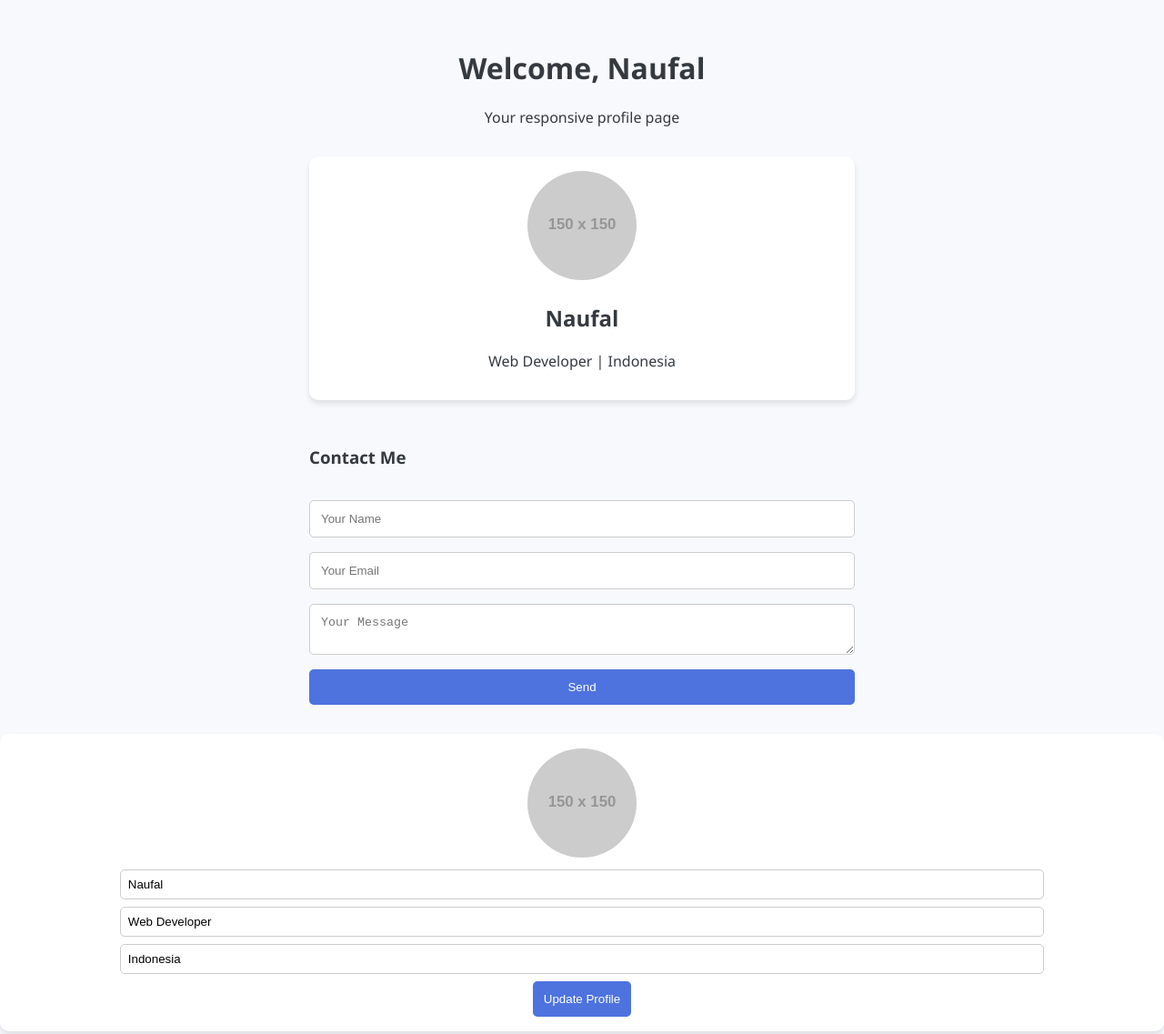
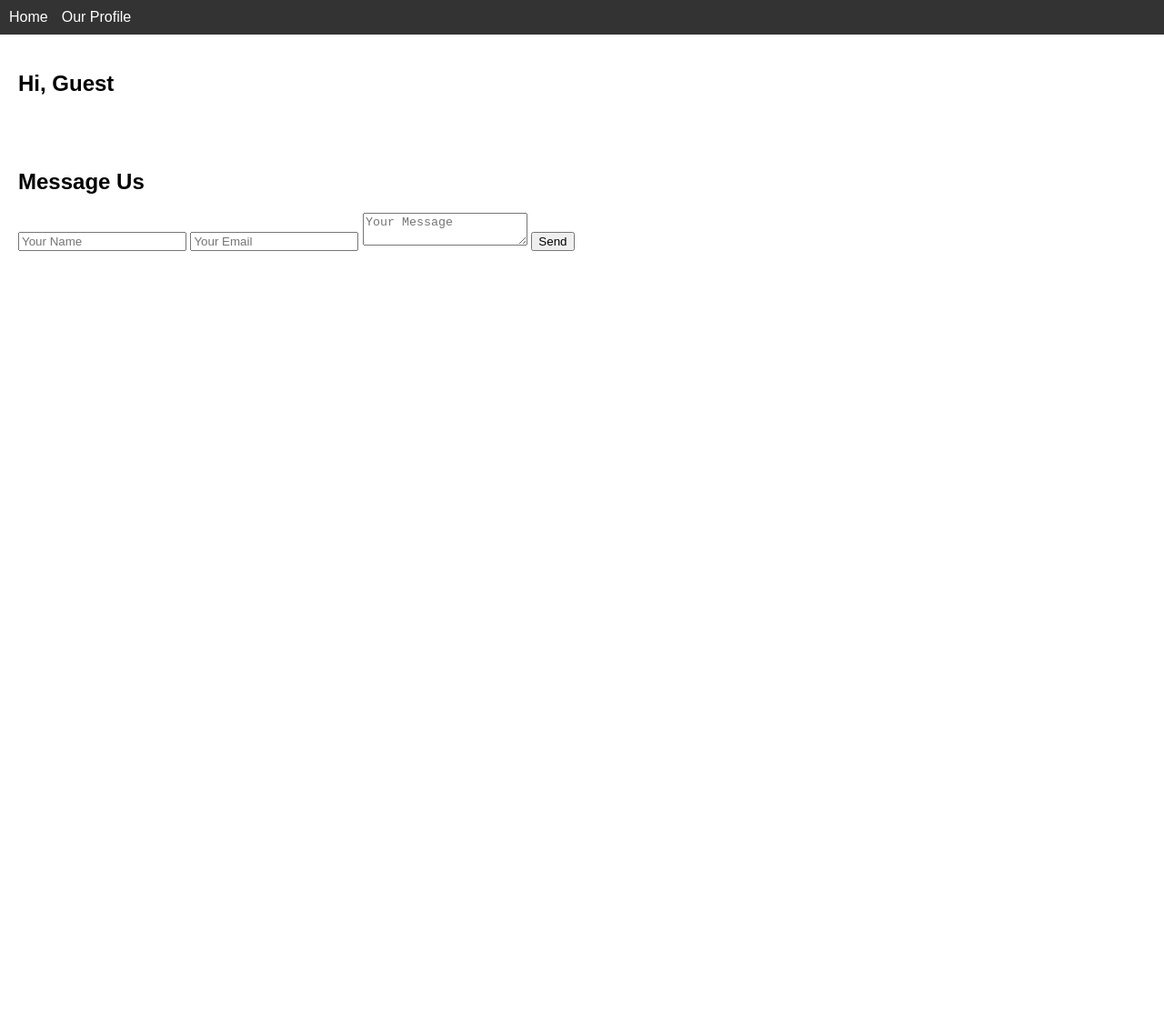
Before and after one commit to Revou-Coding-Camp/codingcamp-11-aug-25-naufalnap03, a plain HTML site: page index.html in a window 1280 px wide. Shown: the top 1137 px of the page at 91% size. After the commit the page ends 800 px from the top, so only its background shows below. Drawn offline with Linux system fonts and the light colour scheme; files that its build step writes are made by us from their sources; placeholder pictures from the web are drawn by us.

Commit message:
create index

```diff
--- a/css/style.css
+++ b/css/style.css
@@ -1,79 +1,36 @@
-:root {
-  --primary: #4e73df;
-  --accent: #f6c23e;
-  --bg: #f8f9fc;
-  --text: #343a40;
+body {
+  font-family: Arial, sans-serif;
+  margin: 0;
+  padding: 0;
 }
 
-body {
-  margin: 0;
-  font-family: 'Segoe UI', sans-serif;
-  background-color: var(--bg);
-  color: var(--text);
+nav {
+  background: #333;
+  color: white;
+  padding: 10px;
+  display: flex;
+  gap: 15px;
 }
 
-.container {
-  max-width: 600px;
-  margin: auto;
-  padding: 2rem;
+nav a {
+  color: white;
+  text-decoration: none;
 }
 
-header {
-  text-align: center;
-  margin-bottom: 2rem;
+nav a.active {
+  border-bottom: 2px solid yellow;
 }
 
-.profile-card {
-  text-align: center;
-  background: white;
-  padding: 1rem;
-  border-radius: 10px;
-  box-shadow: 0 4px 6px rgba(0,0,0,0.1);
-  margin-bottom: 2rem;
+section {
+  padding: 20px;
 }
 
-.profile-card img {
-  border-radius: 50%;
-  width: 120px;
-  height: 120px;
-}
-
-form {
-  display: flex;
-  flex-direction: column;
-  gap: 1rem;
-}
-
-input, textarea {
-  padding: 0.75rem;
-  border: 1px solid #ccc;
-  border-radius: 5px;
-}
-
-button {
-  background-color: var(--primary);
-  color: white;
-  border: none;
-  padding: 0.75rem;
-  border-radius: 5px;
-  cursor: pointer;
-  transition: background 0.3s ease;
-}
-
-button:hover {
-  background-color: var(--accent);
-}
-
-@media (max-width: 600px) {
-  .container {
-    padding: 1rem;
+/* Responsive */
+@media (max-width: 768px) {
+  nav {
+    flex-direction: column;
+  }
+  .banner img {
+    width: 100%;
   }
 }
-.profile-card input {
-  display: block;
-  margin: 0.5rem auto;
-  padding: 0.5rem;
-  width: 80%;
-  border-radius: 5px;
-  border: 1px solid #ccc;
-}
--- a/index.html
+++ b/index.html
@@ -3,38 +3,34 @@
 <head>
   <meta charset="UTF-8" />
   <meta name="viewport" content="width=device-width, initial-scale=1.0" />
-  <title>SEFC Profile</title>
-  <link rel="stylesheet" href="style.css" />
+  <title>Home - SEFC</title>
+  <link rel="stylesheet" href="css/style.css" />
 </head>
 <body>
-  <div class="container">
   <header>
-      <h1>Welcome, Naufal</h1>
-      <p>Your responsive profile page</p>
+    <nav>
+      <a href="index.html">Home</a>
+      <a href="profile.html">Our Profile</a>
+    </nav>
   </header>
 
-    <section class="profile-card">
-      <img src="https://via.placeholder.com/150" alt="Profile Photo" />
-      <h2>Naufal</h2>
-      <p>Web Developer | Indonesia</p>
+  <main>
+    <section class="welcome">
+      <h1 id="welcomeMsg">Hi, Guest</h1>
     </section>
 
+    <section class="contact">
+      <h2>Message Us</h2>
       <form id="contactForm">
-      <h3>Contact Me</h3>
         <input type="text" id="name" placeholder="Your Name" required />
         <input type="email" id="email" placeholder="Your Email" required />
         <textarea id="message" placeholder="Your Message" required></textarea>
         <button type="submit">Send</button>
       </form>
-  </div>
+      <div id="formOutput"></div>
+    </section>
+  </main>
 
-  <script src="script.js"></script>
+  <script src="js/script.js"></script>
 </body>
 </html>
-<section class="profile-card">
-  <img src="https://via.placeholder.com/150" alt="Profile Photo" />
-  <input type="text" id="profileName" value="Naufal" />
-  <input type="text" id="profileRole" value="Web Developer" />
-  <input type="text" id="profileLocation" value="Indonesia" />
-  <button onclick="updateProfile()">Update Profile</button>
-</section>
--- a/js/script.js
+++ b/js/script.js
@@ -1,26 +1,31 @@
-document.getElementById("contactForm").addEventListener("submit", function (e) {
-  e.preventDefault();
+// Welcome Message
+const welcomeMsg = document.getElementById("welcomeMsg");
+const nameInput = document.getElementById("name");
+if (welcomeMsg && nameInput) {
+  nameInput.addEventListener("input", () => {
+    welcomeMsg.textContent = `Hi, ${nameInput.value || "Guest"}`;
+  });
+}
 
-  const name = document.getElementById("name").value.trim();
-  const email = document.getElementById("email").value.trim();
-  const message = document.getElementById("message").value.trim();
+// Form Validation
+const form = document.getElementById("contactForm");
+if (form) {
+  form.addEventListener("submit", function (e) {
+    e.preventDefault();
+    const email = document.getElementById("email").value.trim();
+    const message = document.getElementById("message").value.trim();
+    const output = document.getElementById("formOutput");
 
-  if (!name || !email || !message) {
-    alert("Please fill in all fields.");
-    return;
-  }
-
-  if (!email.includes("@")) {
-    alert("Please enter a valid email.");
-    return;
-  }
-
-  alert("Message sent successfully!");
-});
-function updateProfile() {
-  const name = document.getElementById("profileName").value;
-  const role = document.getElementById("profileRole").value;
-  const location = document.getElementById("profileLocation").value;
-
-  alert(`Profile updated:\nName: ${name}\nRole: ${role}\nLocation: ${location}`);
+    if (!email.includes("@") || message.length < 5) {
+      output.innerHTML = `<p style="color:red;">Form tidak valid!</p>`;
+    } else {
+      output.innerHTML = `
+        <p><strong>Name:</strong> ${nameInput.value}</p>
+        <p><strong>Email:</strong> ${email}</p>
+        <p><strong>Message:</strong> ${message}</p>
+      `;
+      form.reset();
+      welcomeMsg.textContent = "Hi, Guest";
+    }
+  });
 }
```
Also changed, not shown: profile.html (added, +38 -0 lines). Lines whose indentation alone changed are shown as unchanged.
